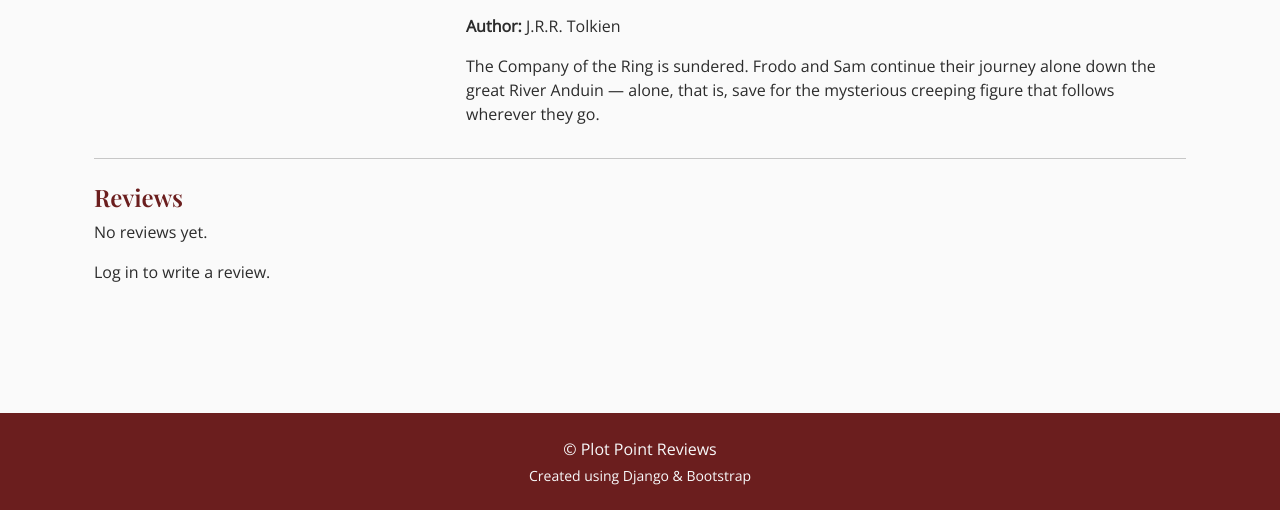
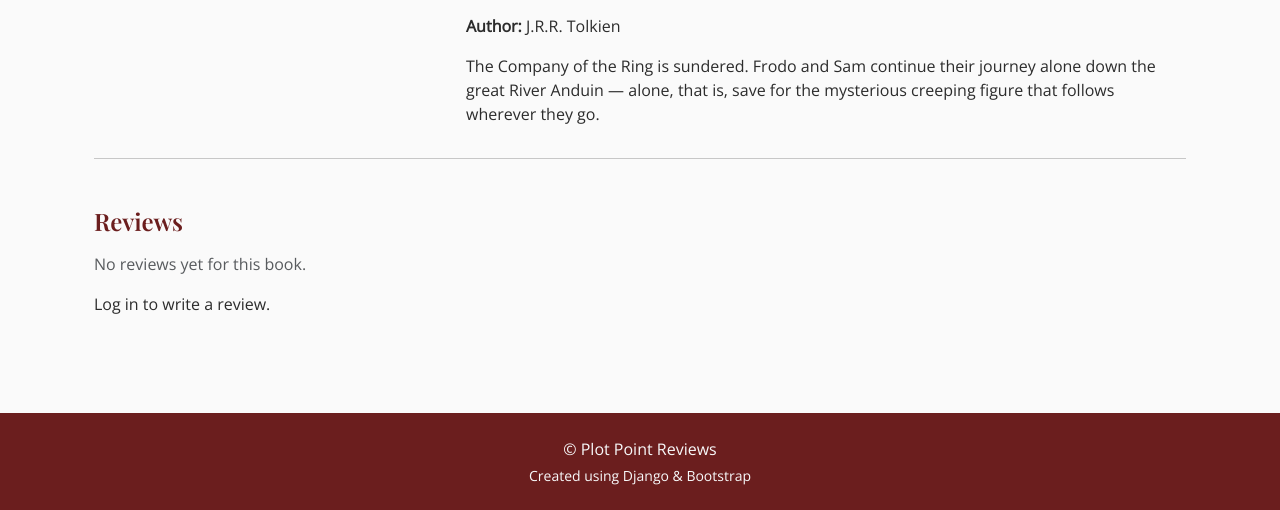
Before and after one commit to fjii86/book-review-site, a Django app: page /book/2/ in a window 1280 px wide. Shown: the part 290-800 px from the top of the page. Run offline with Django 5.2, Linux system fonts and the light colour scheme; data comes from the database, SQL or seed files in the repository; both versions use the stored data as it was after the commit; some libraries are stand-ins or nearby versions.

Commit message:
Fix rating on book_list.html

```diff
--- a/books/models.py
+++ b/books/models.py
@@ -13,6 +13,17 @@ class Book(models.Model):
     def __str__(self):
         return self.title
 
+    @property
+    def average_rating(self):
+        reviews = self.reviews.all()
+        if reviews.exists():
+            return round(sum([r.rating for r in reviews]) / reviews.count(), 1)
+        return None
+
+    @property
+    def review_count(self):
+        return self.reviews.count()
+
 class Review(models.Model):
     book = models.ForeignKey(Book, on_delete=models.CASCADE, related_name='reviews')
     user = models.ForeignKey(User, on_delete=models.CASCADE, related_name='reviews')
@@ -22,12 +33,3 @@ class Review(models.Model):
 
     def __str__(self):
         return f'Review of {self.book.title} by {self.user.username}'
-
-def average_rating(self):
-    reviews = self.review_set.all()
-    if reviews.exists():
-        return round(sum([r.rating for r in reviews]) / reviews.count(), 1)
-    return None
-
-def review_count(self):
-    return self.reviews.count()
--- a/books/templates/books/book_detail.html
+++ b/books/templates/books/book_detail.html
@@ -30,17 +30,24 @@
 
   <hr>
 
-  <h4 class="mt-4">Reviews</h4>
-  {% if reviews %}
-    {% for review in reviews %}
-    <div class="border p-3 mb-3 rounded bg-light">
-        <p class="mb-1"><strong>{{ review.user.username }}</strong> rated it {{ review.rating }} / 5</p>
-        <p class="mb-0">{{ review.comment }}</p>
+<h4 class="mt-5 mb-3">Reviews</h4>
+{% if book.reviews.all %}
+  {% for review in book.reviews.all %}
+    <div class="border rounded p-3 mb-3 shadow-sm">
+      <div class="d-flex justify-content-between align-items-center mb-1">
+        <strong>{{ review.user.username }}</strong>
+        <small class="text-muted">{{ review.created_at|date:"F j, Y" }}</small>
+      </div>
+      <div class="mb-2">
+        <i class="fa-regular fa-star"></i>
+        {{ review.rating }} / 5
+      </div>
+      <p class="mb-0">{{ review.content }}</p>
     </div>
-    {% endfor %}
-  {% else %}
-    <p>No reviews yet.</p>
-  {% endif %}
+  {% endfor %}
+{% else %}
+  <p class="text-muted">No reviews yet for this book.</p>
+{% endif %}
 
 {% if user.is_authenticated %}
   <hr>
--- a/books/templates/books/book_list.html
+++ b/books/templates/books/book_list.html
@@ -21,7 +21,9 @@
                         <p class="mt-2 mb-0">
                             <i class="fa-regular fa-star"></i>
                             {{ book.average_rating }} / 5
-                                <span class="text-muted">({{ book.review_count }} review{{ book.review_count|pluralize }})</span>
+                            <span class="text-muted">
+                                ({{ book.review_count }} review{{ book.review_count|pluralize }})
+                            </span>
                         </p>
                     {% else %}
                         <p class="mt-2 mb-0 text-muted">No reviews yet</p>
--- a/books/views.py
+++ b/books/views.py
@@ -8,8 +8,6 @@ from .forms import ReviewForm
 
 def book_list(request):
     books = Book.objects.all()
-    for book in books:
-        book.average_rating = 4.3
     return render(request, 'books/book_list.html', {'books': books})
 
 def signup(request):
```
Also changed, not shown: db.sqlite3. Lines whose indentation alone changed are shown as unchanged.
